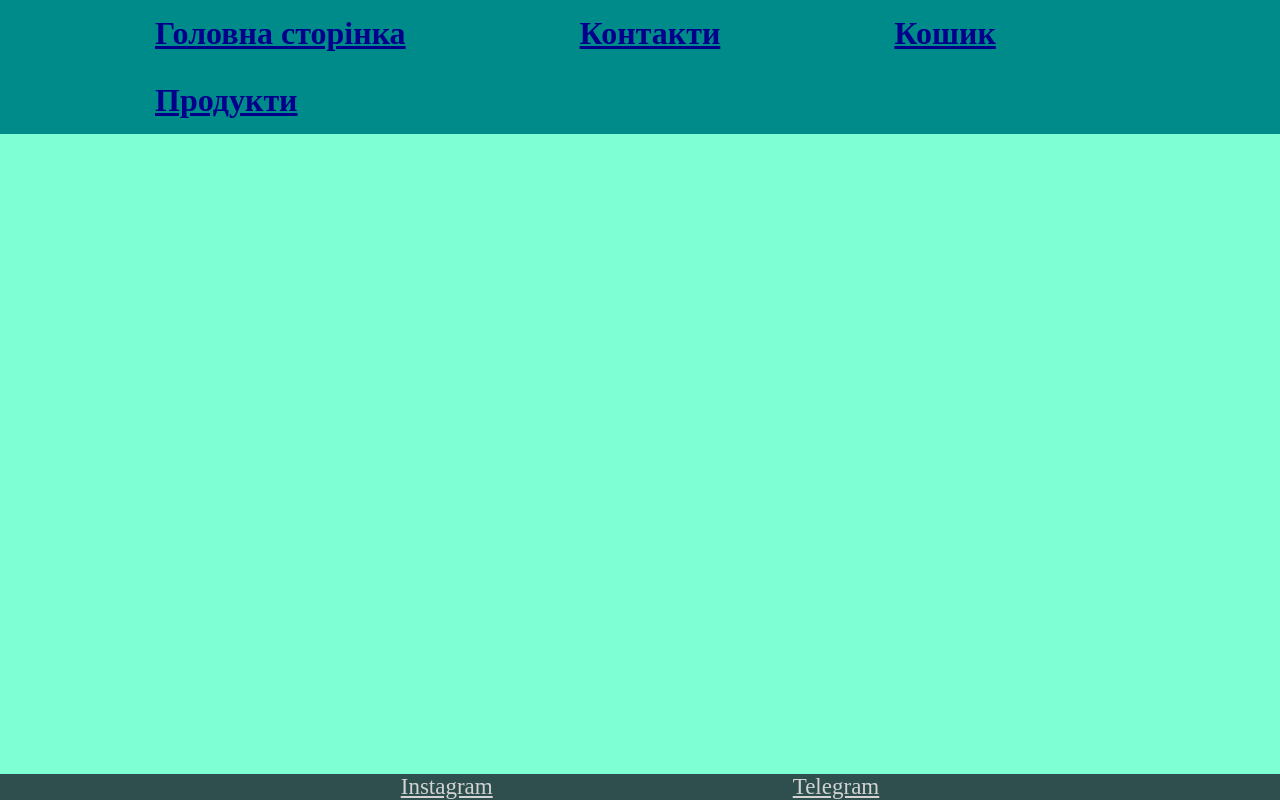
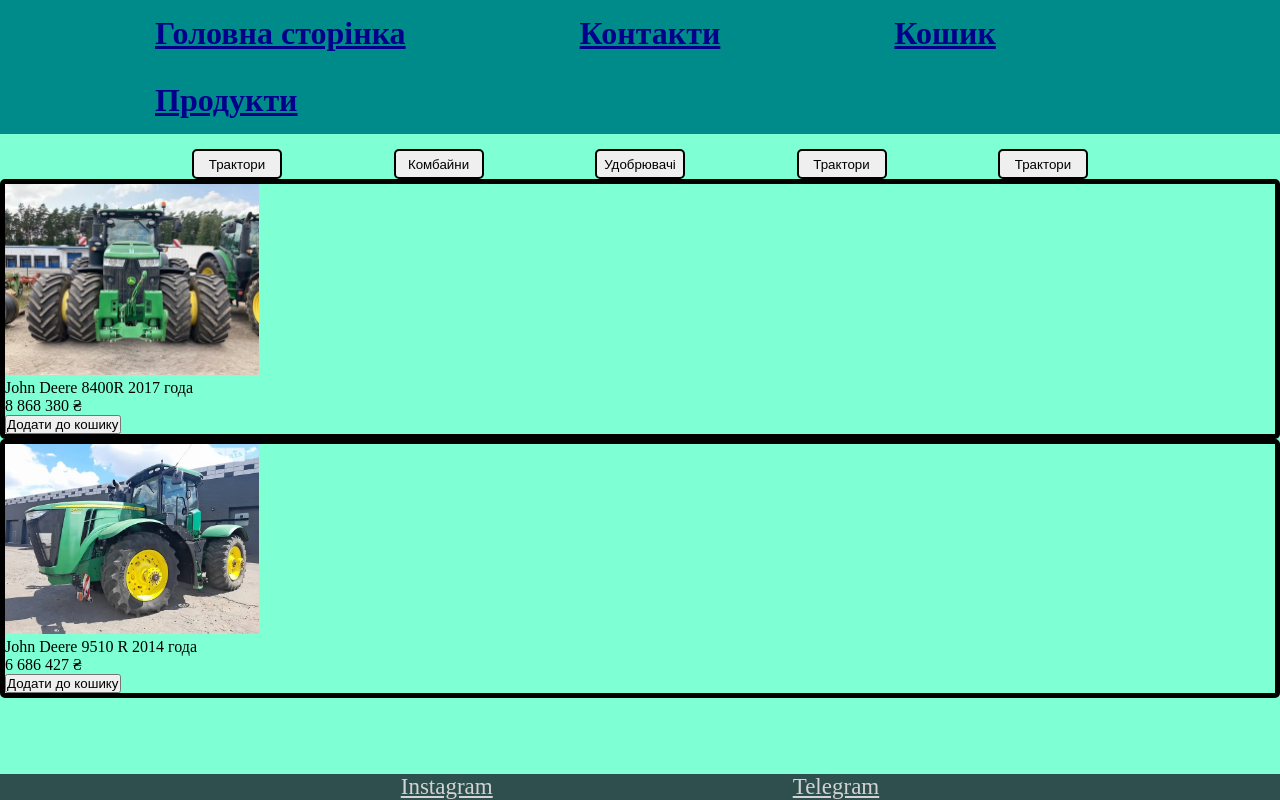
Before and after one commit to UlyanaShamilova/practice_project2, a Django app: template order/Product_page/templates/Product_page/product_page.html in a window 1280 px wide. Run offline with Django 3.2, Linux system fonts and the light colour scheme; the template is opened without the code that fills it, so the values that code supplies are empty.

Commit message:
product page

```diff
--- /dev/null
+++ b/order/Product_page/static/Product_page/css/product.css
@@ -0,0 +1,52 @@
+*{
+    margin: 0;
+    padding: 0;
+}
+
+/* main {
+    display: flex;
+    justify-content: center;
+    align-items: center;
+    flex-direction: column;
+} */
+
+.categories{
+    display: flex;
+    align-items: center;
+    justify-content: center;
+    width: 100%;
+    margin-top: 15px;
+}
+.category{
+    display: flex;
+    align-items: center;
+    justify-content: space-between;
+    width: 70%;
+}
+
+.category button{
+    border: 2px black solid;
+    border-radius: 5px;
+    width: 90px;
+    height: 30px;
+}
+
+.all_products{
+    display: flex;
+    align-items: center;
+    justify-content: center;
+    width: 100%;
+}
+
+.product{
+    border: 5px black solid;
+    border-radius: 5px;
+}
+
+#john_deere_8400R{
+    width: 20%;
+}
+
+#john_deere_9510R{
+    width: 20%;
+}
--- a/order/Product_page/templates/Product_page/product_page.html
+++ b/order/Product_page/templates/Product_page/product_page.html
@@ -1 +1,30 @@
 {% extends 'app_settings/base.html' %}
+{% load static %}
+{% block links %}
+    <link rel="stylesheet" href="{% static 'Product_page/css/product.css' %}">
+{% endblock %}
+{% block content %}
+    <div class="categories">
+        <div class="category">
+            <button>Трактори</button>
+            <button>Комбайни</button>
+            <button>Удобрювачі</button>
+            <button>Трактори</button>
+            <button>Трактори</button>
+        </div>
+    </div>
+    <div id = "all_products" id  = "div_john_deere_8400R">
+        <div class = "product">
+            <img src="{% static 'Product_page/img/john_deere_8400R.png' %}" alt="Not found" id  = "john_deere_8400R">
+            <p>John Deere 8400R 2017 года</p>
+            <p class = "price">8 868 380 ₴</p>
+            <button>Додати до кошику</button>
+        </div>
+        <div class = "product" id  = "div_john_deere_9510R">
+            <img src="{% static 'Product_page/img/john_deere_9510R.png' %}" alt="Not found" id  = "john_deere_9510R">
+            <p>John Deere 9510 R 2014 года</p>
+            <p class = "price">6 686 427 ₴</p>
+            <button>Додати до кошику</button>
+        </div>
+    </div>
+{% endblock %}
```
Also changed, not shown: order/Main_page/templates/main/main.html (+6 -6 lines), order/Shopping_cart_page/static/Shopping_cart_page/css/cart.css (+8 -2 lines), order/Product_page/static/Product_page/img/New Holland_8070.png (added), order/Product_page/static/Product_page/img/john_deere_8400R.png (added), order/Product_page/static/Product_page/img/john_deere_9510R.png (added).
